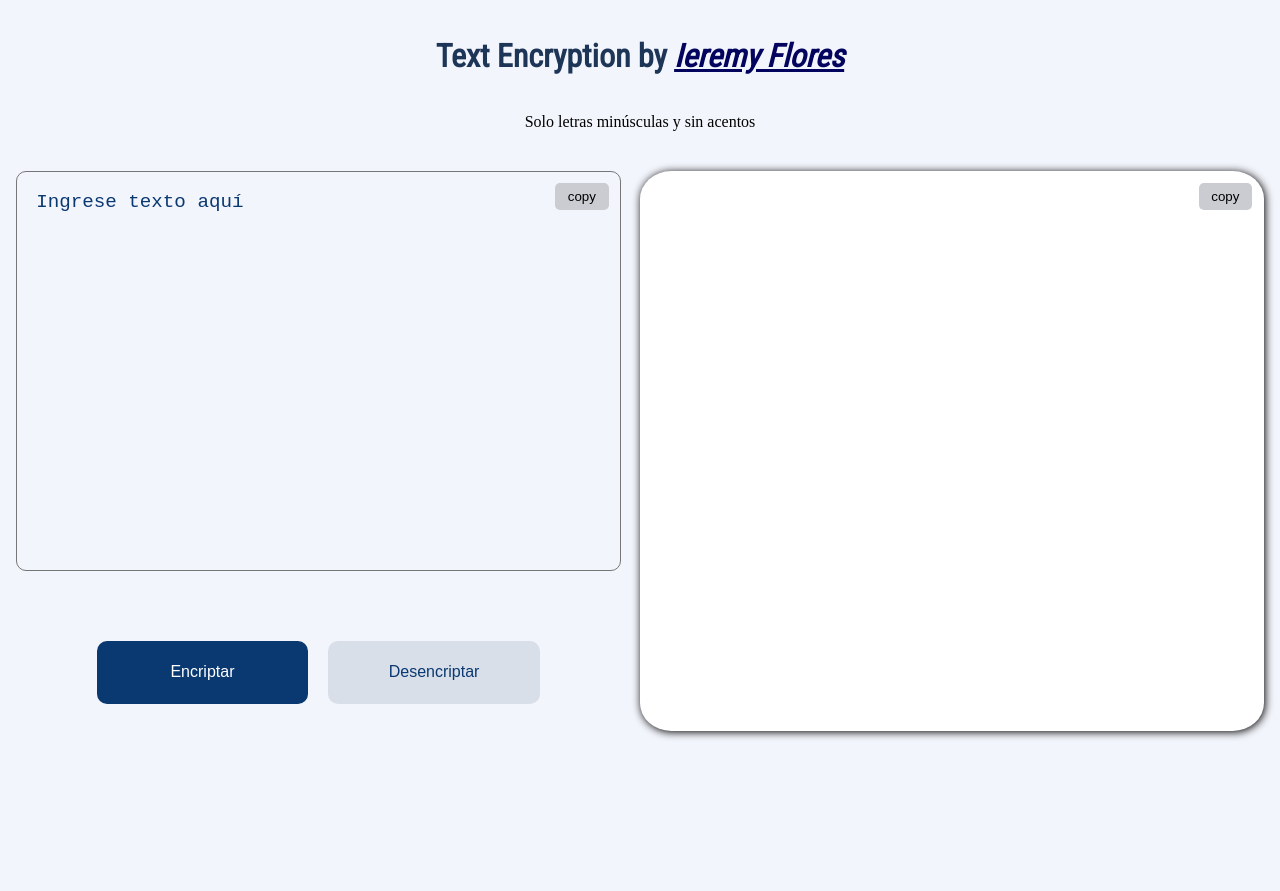
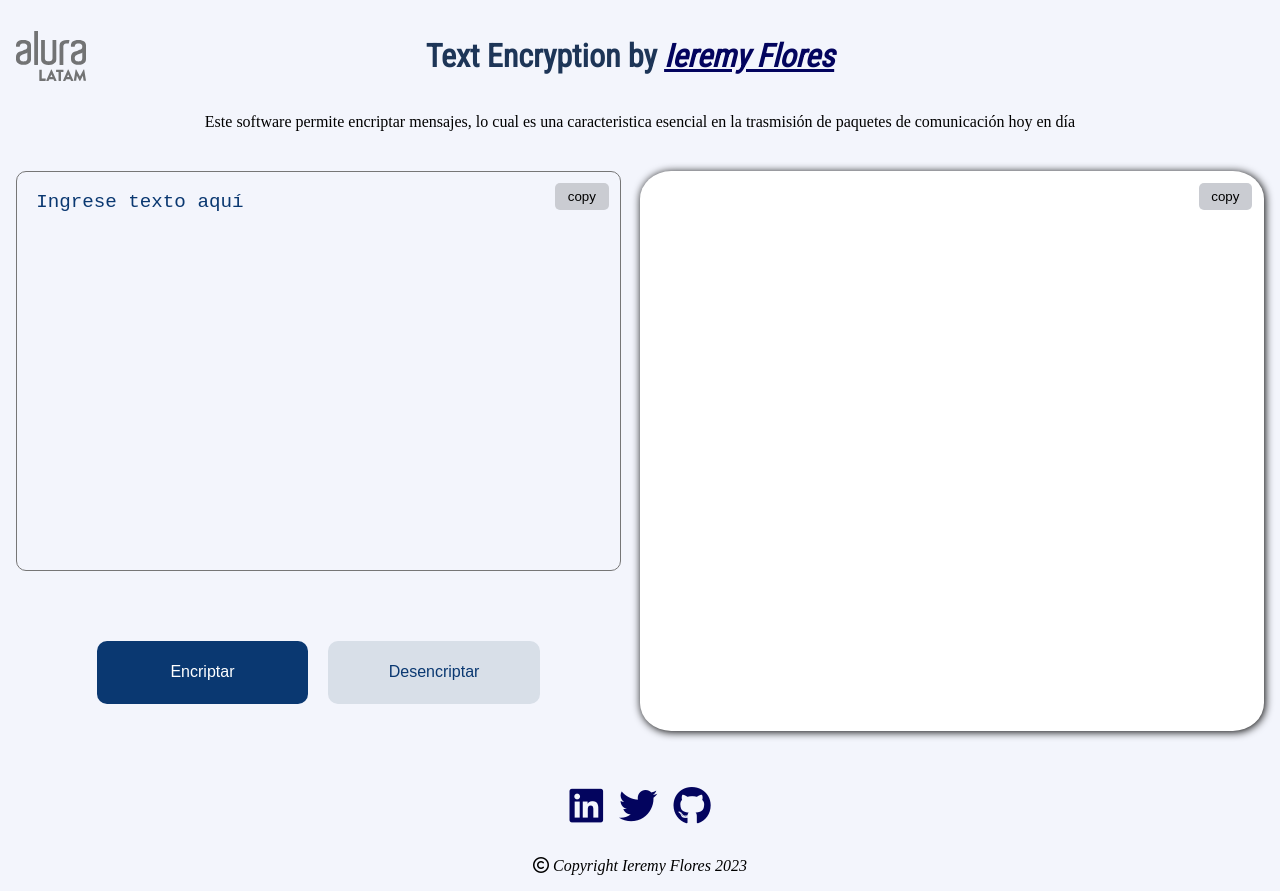
Before and after one commit to JeremyFlores137/JeremyFlores137.github.io-textEncryption, a plain HTML site: page index.html in a window 1280 px wide. Before the commit the page ends 800 px from the top, so only its background shows below. Drawn offline with Linux system fonts and the light colour scheme; a web font is replaced by a local one.

Commit message:
enhance UI and solve some bugs

```diff
--- a/index.css
+++ b/index.css
@@ -11,6 +11,17 @@ body {
 h1 {
   color: #1d3557;
   font-family: 'Roboto Condensed', sans-serif;
+}
+div.title-div {
+  display: flex;
+  justify-content: start;
+  width: 100%;
+}
+h1.title-h1 {
+  text-align: center;
+}
+.logo {
+  display: none;
 }
 span {
   font-style: italic;
@@ -132,7 +143,39 @@ section {
 .ops-img {
   width: 20em;
 }
-
+.contact {
+  display: flex;
+  flex-direction: row;
+  justify-content: center;
+  margin: 3.5em auto;
+  margin-bottom: 1em;
+}
+i {
+  font-size: 2.4rem;
+}
+.contact i {
+  padding: 0 0.5rem;
+  color: #03045e;
+}
+.contact i:hover,
+.contact i:focus {
+  font-size: 2.8rem;
+  transition: all 0.3s;
+}
+footer {
+  padding: 0;
+  font-style: italic;
+  padding: 1em;
+  font-size: 0.8rem;
+}
+footer i {
+  font-size: 0.8rem;
+}
+@media (max-width: 700px) {
+  h1.title-h1 {
+    margin: auto;
+  }
+}
 @media (min-width: 700px) {
   section {
     flex-direction: row;
@@ -140,4 +183,21 @@ section {
   .resultado {
     margin-left: 1em;
   }
+  footer i {
+    font-size: 1rem;
+  }
+  footer {
+    font-size: 1rem;
+  }
+  h1.title-h1 {
+    width: 100%;
+    margin-left: -80px;
+  }
+  .logo {
+    display: flex;
+    align-self: center;
+    width: 70px;
+    height: 50px;
+  }
+
 }
--- a/index.html
+++ b/index.html
@@ -12,11 +12,24 @@
       href="https://fonts.googleapis.com/css2?family=Alkatra&family=Roboto+Condensed&display=swap"
       rel="stylesheet"
     />
+    <link
+      rel="stylesheet"
+      href="https://cdnjs.cloudflare.com/ajax/libs/font-awesome/6.4.0/css/all.min.css"
+      integrity="sha512-iecdLmaskl7CVkqkXNQ/ZH/XLlvWZOJyj7Yy7tcenmpD1ypASozpmT/E0iPtmFIB46ZmdtAc9eNBvH0H/ZpiBw=="
+      crossorigin="anonymous"
+      referrerpolicy="no-referrer"
+    />
   </head>
   <body>
     <main>
-      <h1>Text Encryption by <span>Ieremy Flores</span></h1>
-      <p class="disclamer">Solo letras minúsculas y sin acentos</p>
+      <div class="title-div">
+        <img src="./img/alura-logo.svg" alt="Logo de Alura" class="logo" />
+        <h1 class="title-h1">Text Encryption by <span>Ieremy Flores</span></h1>
+      </div>
+      <p class="disclamer">
+        Este software permite encriptar mensajes, lo cual es una caracteristica
+        esencial en la trasmisión de paquetes de comunicación hoy en día
+      </p>
       <section>
         <div class="encryption-div">
           <div class="text-div">
@@ -35,11 +48,34 @@
           </div>
         </div>
         <div class="resultado">
-          <div id="res-text-output" class="text-output-div">
-          </div>
+          <div id="res-text-output" class="text-output-div"></div>
           <button class="copiar-btn">copy</button>
         </div>
       </section>
+      <section class="contact">
+        <a
+          href="https://www.linkedin.com/in/ieremy-flores-condori-a07036233/"
+          title="Link to Linkedin Profile"
+          target="_blank"
+          ><i class="fa-brands fa-linkedin"></i>
+        </a>
+        <a
+          href="https://twitter.com/JeremyFloresCo1"
+          title="Link to Twitter Profile"
+          target="_blank"
+          ><i class="fa-brands fa-twitter"></i
+        ></a>
+        <a
+          href="https://github.com/JeremyFlores137"
+          title="Link to Github Profile"
+          target="_blank"
+        >
+          <i class="fa-brands fa-github"></i
+        ></a>
+      </section>
+      <footer>
+        <i class="fa-regular fa-copyright"></i> Copyright Ieremy Flores 2023
+      </footer>
     </main>
     <script src="./index.js"></script>
   </body>
--- a/index.js
+++ b/index.js
@@ -5,13 +5,13 @@ const textInput = document.getElementById('text-input');
 let resText = document.getElementById('res-text') | '';
 const resTextOutput = document.getElementById('res-text-output');
 let text = '';
-let firstSentence =''
+let firstSentence = '';
 let aux = '';
 
 textInput.addEventListener('input', function (e) {
   text = e.target.value;
   aux = text;
-  firstSentence = text
+  firstSentence = text;
 });
 
 encryptBtn.addEventListener('click', function () {
@@ -32,7 +32,6 @@ encryptBtn.addEventListener('click', function () {
                               >
                             </textarea>`;
   resText = document.getElementById('res-text');
-  textInput.disabled = true;
   decryptBtn.disabled = false;
   text = text.split('');
   text = text.map((char) => {
```
Also changed, not shown: img/alura-logo.svg (added).
